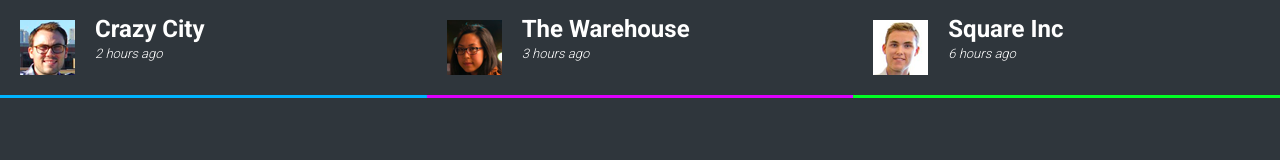
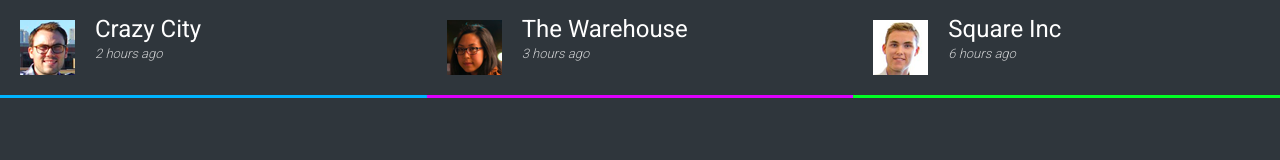
Before and after one commit to acomalle/FellTransitDisplay, a plain HTML site: page index.html in a window 1280 px wide. Drawn offline with Linux system fonts and the light colour scheme.

Commit message:
Fixing weight and padding on text

```diff
--- a/fell.css
+++ b/fell.css
@@ -34,9 +34,12 @@ body, html {
 .fs-three h2 {
 	font-size: 24px;
 	margin: 15px 0 0 0;
+	font-weight: 400;
 }
 .fs-three cite {
 	font-size: 13px;
 	margin: 0;
 	font-weight: 300;
+	opacity: 0.75;
+	padding: 0 10px 0 0;
 }
```
